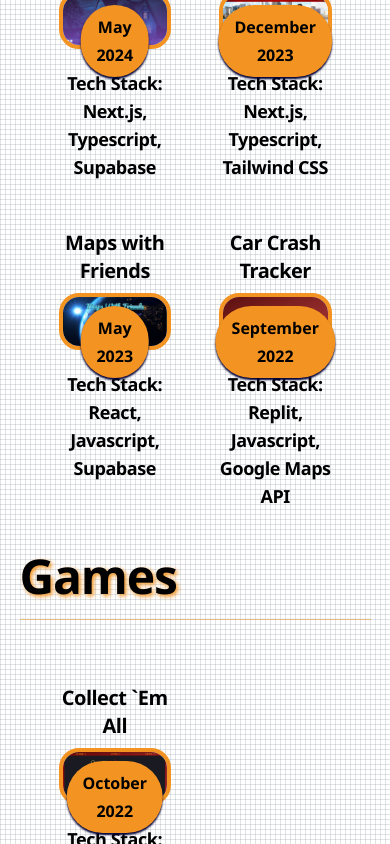
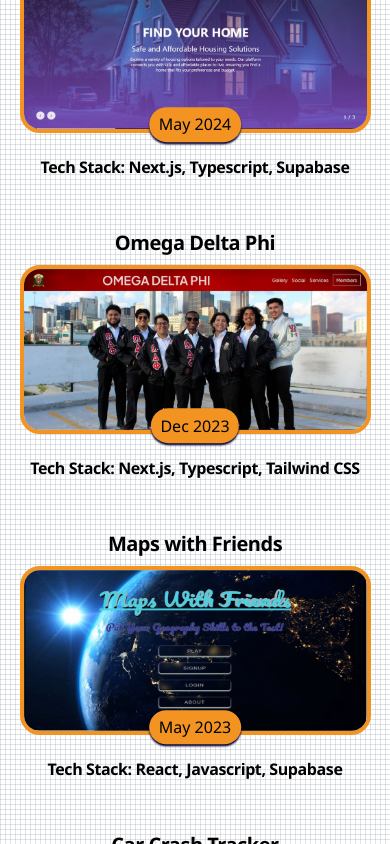
Before and after one commit to famfrank1298/famfrank, a Next.js app: page / in a window 390 px wide. Shown: the part 1120-1964 px from the top of the page. Built offline with nearby package versions, Linux system fonts and the light colour scheme.

Commit message:
project section responsiveness

```diff
--- a/src/app/globals.css
+++ b/src/app/globals.css
@@ -60,11 +60,15 @@
     --fontSizeLarge: 1.6rem;
     --fontSizeXLarge: 1.8rem;
     --fontSizeXXLarge: 2.4rem;
+    --lineHeight: 1rem;
+    --lineHeightS: 2rem;
     --lineHeight: 3rem;
     --lineHeightMedium: 4rem;
     --lineHeightLarge: 5rem;
     --inputHeight: 3.2rem;
     --sectionWidth: 70%;
+    --sectionWidth2: 80%;
+    --sectionWidth3: 90%;
 
     /* Default colors */
     --darkblue100: #010038; /* Original */
@@ -241,20 +245,20 @@
 /* Media Queries */
 @media (max-width: 1500px) {
   .section-title {
-    width: 80%;
+    width: var(--sectionWidth2);
   }
 
   .border-line {
-    width: 80%;
+    width: var(--sectionWidth2);
   }
 }
 
 @media (max-width: 1140px) {
   .section-title {
-    width: 90%;
+    width: var(--sectionWidth3);
   }
 
   .border-line {
-    width: 90%;
+    width: var(--sectionWidth3);
   }
 }
--- a/src/components/Skills/skills.css
+++ b/src/components/Skills/skills.css
@@ -18,7 +18,7 @@
 
 @media (max-width: 1500px) {
   .skill-group {
-    width: 80%;
+    width: var(--sectionWidth2);
   }
 }
 
@@ -28,7 +28,7 @@
   }
 
   .skill-group {
-    width: 90%;
+    width: var(--sectionWidth3);
   }
 }
 
--- a/src/components/Ventures/projects.css
+++ b/src/components/Ventures/projects.css
@@ -5,3 +5,22 @@
   margin: 0 auto;
   gap: 3rem;
 }
+
+/* Media Query */
+@media (max-width: 1500px) {
+  .project-grid {
+    width: var(--sectionWidth2);
+  }
+}
+
+@media (max-width: 1140px) {
+  .project-grid {
+    width: var(--sectionWidth3);
+  }
+}
+
+@media (max-width: 485px) {
+  .project-grid {
+    grid-template-columns: repeat(1, 1fr);
+  }
+}
--- a/src/components/Ventures/projects.tsx
+++ b/src/components/Ventures/projects.tsx
@@ -1,7 +1,10 @@
+import { useMediaQuery } from "@/hooks/use-media-query";
 import Card from "../ui/ProjectCard/cardP";
 import "./projects.css";
 
 export default function Projects() {
+  const shortDate = useMediaQuery("(max-width: 880px)");
+
   return (
     <div>
       <h1 className="section-title">Projects</h1>
@@ -14,14 +17,16 @@
           date="May 2024"
           stack="Next.js, Typescript, Supabase"
           webLink="https://findyourroof.netlify.app/"
+          shortDesc="Homeless Assistance Website"
         />
         <Card
           title="Omega Delta Phi"
           imgLink="/projectSC/odphi_sc.png"
           desc="The inaugural fraternity website of Omega Delta Phi - Beta Iota Chapter at UIC."
-          date="December 2023"
+          date={shortDate ? "Dec 2023" : "December 2022"}
           stack="Next.js, Typescript, Tailwind CSS"
           webLink="https://omegadeltaphi-bi.vercel.app/"
+          shortDesc="Beta Iota Fraternity Website"
         />
         <Card
           title="Maps with Friends"
@@ -29,14 +34,16 @@
           desc="Familiar with GeoGuesser? Well this is our rendition of the infamous game with AI assistance!"
           date="May 2023"
           stack="React, Javascript, Supabase"
+          shortDesc="GeoGuesser with AI Assistance"
         />
         <Card
           title="Car Crash Tracker"
           imgLink="/projectSC/cct_sc.png"
           desc="Filter through the City of Chicago Car Crash database and check the weather at a given latitude and longitude"
-          date="September 2022"
+          date={shortDate ? "Sep 2022" : "September 2022"}
           stack="Replit, Javascript, Google Maps API"
           webLink="https://da1c761d-1709-460b-a4f5-f4c44b1d02e5-00-3d9m45rr6e7t1.janeway.replit.dev/"
+          shortDesc="Car Crash and Weather Tracker"
         />
       </div>
       <h1 className="section-title">Games</h1>
@@ -46,10 +53,11 @@
           title="Collect `Em All"
           imgLink="/projectSC/dbz_sc.png"
           desc="Mini Arrow Game where you collect the dragon balls while avoiding obstacles"
-          date="October 2022"
+          date={shortDate ? "Oct 2022" : "October 2022"}
           stack="Replit, Javascript, CSS"
           webLink="https://39ad4065-11e9-44d0-a4f9-173a87f5c2ba-00-nmqmmjuasa8l.kirk.replit.dev/"
           isGame={true}
+          shortDesc="Mini Arrow Game"
         />
       </div>
     </div>
--- a/src/components/ui/ProjectCard/cardP.css
+++ b/src/components/ui/ProjectCard/cardP.css
@@ -66,3 +66,57 @@
   background-color: var(--text-primary);
   color: var(--orange90);
 }
+
+@keyframes disappear {
+  0% {
+    opacity: 1;
+  }
+
+  100% {
+    opacity: 0;
+  }
+}
+
+/* Media Queries */
+@media (max-width: 1000px) {
+  .buttonText {
+    padding: 0.3em 0.8em;
+    font-weight: 400;
+  }
+}
+
+@media (max-width: 870px) {
+  .desc {
+    padding: 0 1rem;
+  }
+
+  .desc p {
+    font-size: var(--fontSizeXSmall);
+  }
+
+  .urlP {
+    padding: 0.1rem 0.6rem;
+    margin: 0.6rem auto;
+  }
+
+  .buttonText {
+    padding: 0.2rem 0.6rem;
+  }
+}
+
+@media (max-width: 800px) {
+  .image-border:hover .buttonText {
+    opacity: 0;
+    animation: disappear 1s ease-in;
+  }
+
+  .desc p {
+    transform: scale(0.9);
+  }
+}
+
+@media (max-width: 600px) {
+  .card-container h4 {
+    font-size: var(--fontSizeXSmall);
+  }
+}
--- a/src/components/ui/ProjectCard/cardP.tsx
+++ b/src/components/ui/ProjectCard/cardP.tsx
@@ -1,3 +1,4 @@
+import { useMediaQuery } from "@/hooks/use-media-query";
 import "./cardP.css";
 
 interface ProjectCardProps {
@@ -8,6 +9,7 @@
   stack: string;
   webLink?: string;
   isGame?: boolean;
+  shortDesc: string;
 }
 
 const Card: React.FC<ProjectCardProps> = ({
@@ -18,15 +20,24 @@
   stack,
   webLink,
   isGame,
+  shortDesc,
 }) => {
   const link = webLink ? "Website" : "No Link";
+  const shortenDesc = useMediaQuery("(max-width: 800px)");
+  const mobileView = useMediaQuery("(max-width: 700px)");
 
   return (
     <div className="card-container">
       <h3 className="text-center mb-2">{title}</h3>
       <div className="image-border">
         <div className="desc">
-          <p>{desc}</p>
+          <p>
+            {mobileView
+              ? shortDesc
+              : !shortenDesc
+              ? desc
+              : desc.substring(0, 60) + "..."}
+          </p>
           <a href={webLink} target="_blank">
             {isGame ? (
               <p className="urlP">Play Now</p>
```
